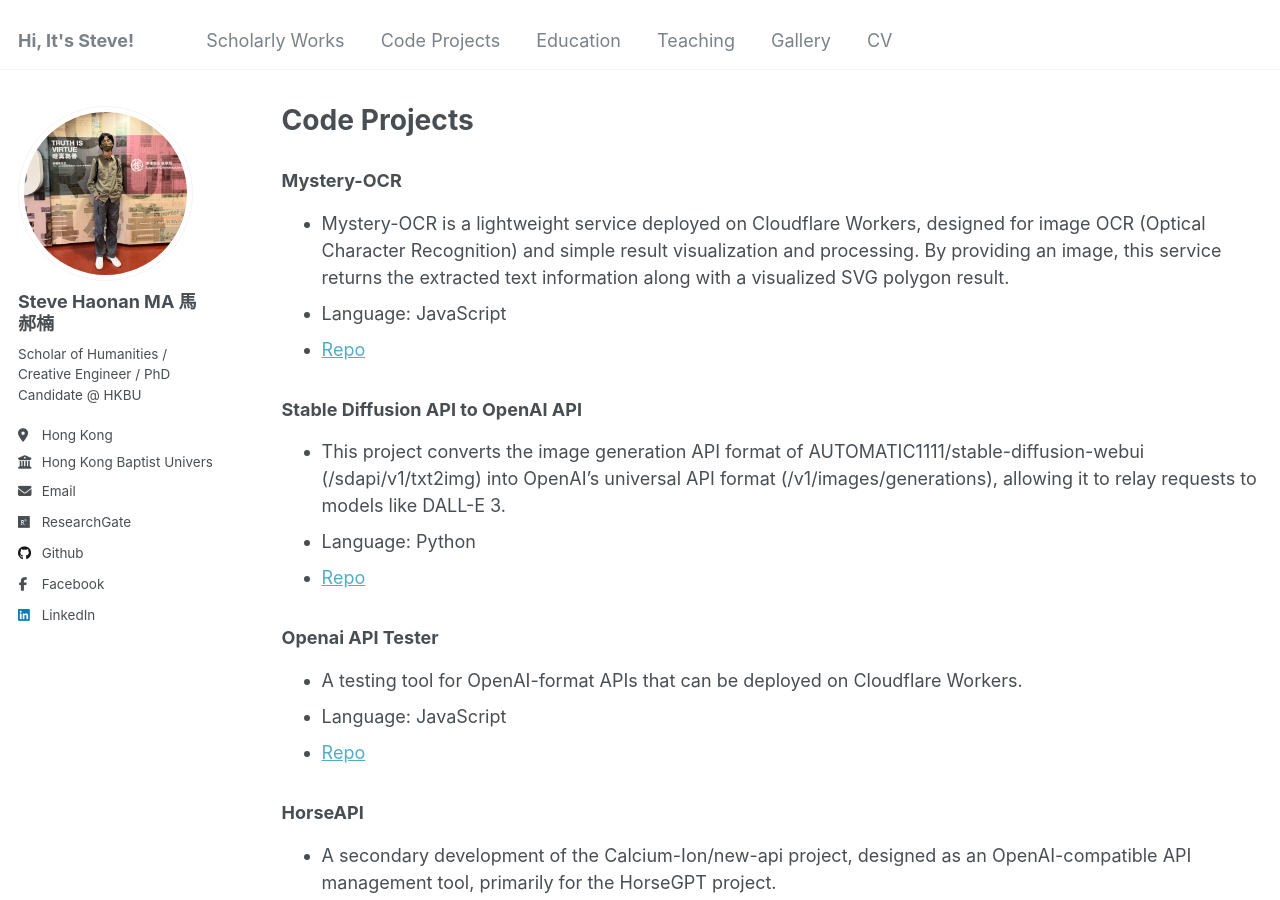
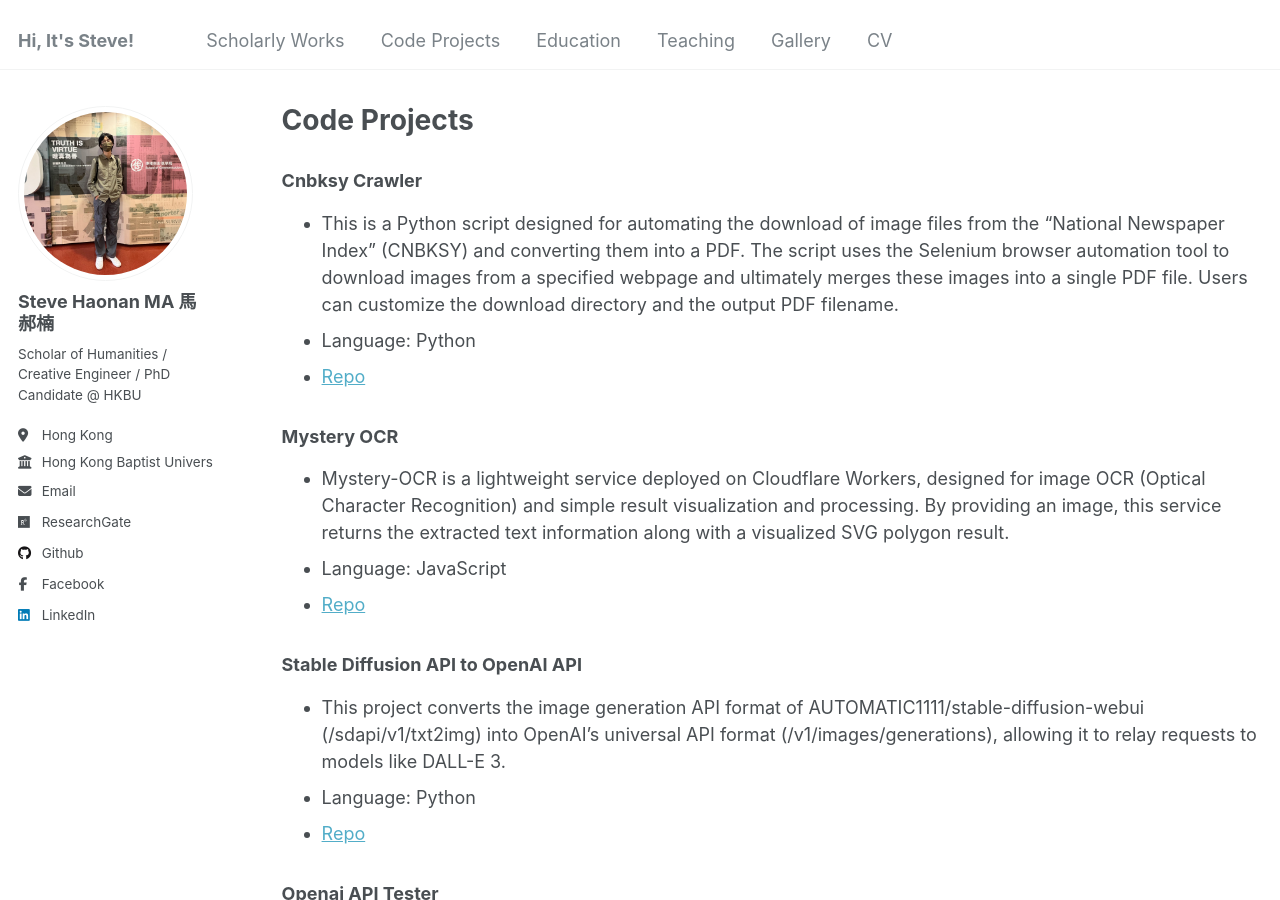
Before and after one commit to shulinbao/shulinbao.github.io, a Jekyll site: the page built from _pages/projects.md, in a window 1280 px wide and 900 px high. Built offline with Jekyll 4.4.1, drawn with Linux system fonts in a browser that asks for light colours.

Commit message:
Update projects.md

```diff
--- a/_pages/projects.md
+++ b/_pages/projects.md
@@ -7,7 +7,12 @@
   og_image: "research/ecdf.png"
 ---
 
-### Mystery-OCR
+### Cnbksy Crawler
+- This is a Python script designed for automating the download of image files from the "National Newspaper Index" (CNBKSY) and converting them into a PDF. The script uses the Selenium browser automation tool to download images from a specified webpage and ultimately merges these images into a single PDF file. Users can customize the download directory and the output PDF filename.
+- Language: Python
+- [Repo](https://github.com/shulinbao/cnbksy-crawler)
+
+### Mystery OCR
 
 - Mystery-OCR is a lightweight service deployed on Cloudflare Workers, designed for image OCR (Optical Character Recognition) and simple result visualization and processing. By providing an image, this service returns the extracted text information along with a visualized SVG polygon result.
 - Language: JavaScript
```
